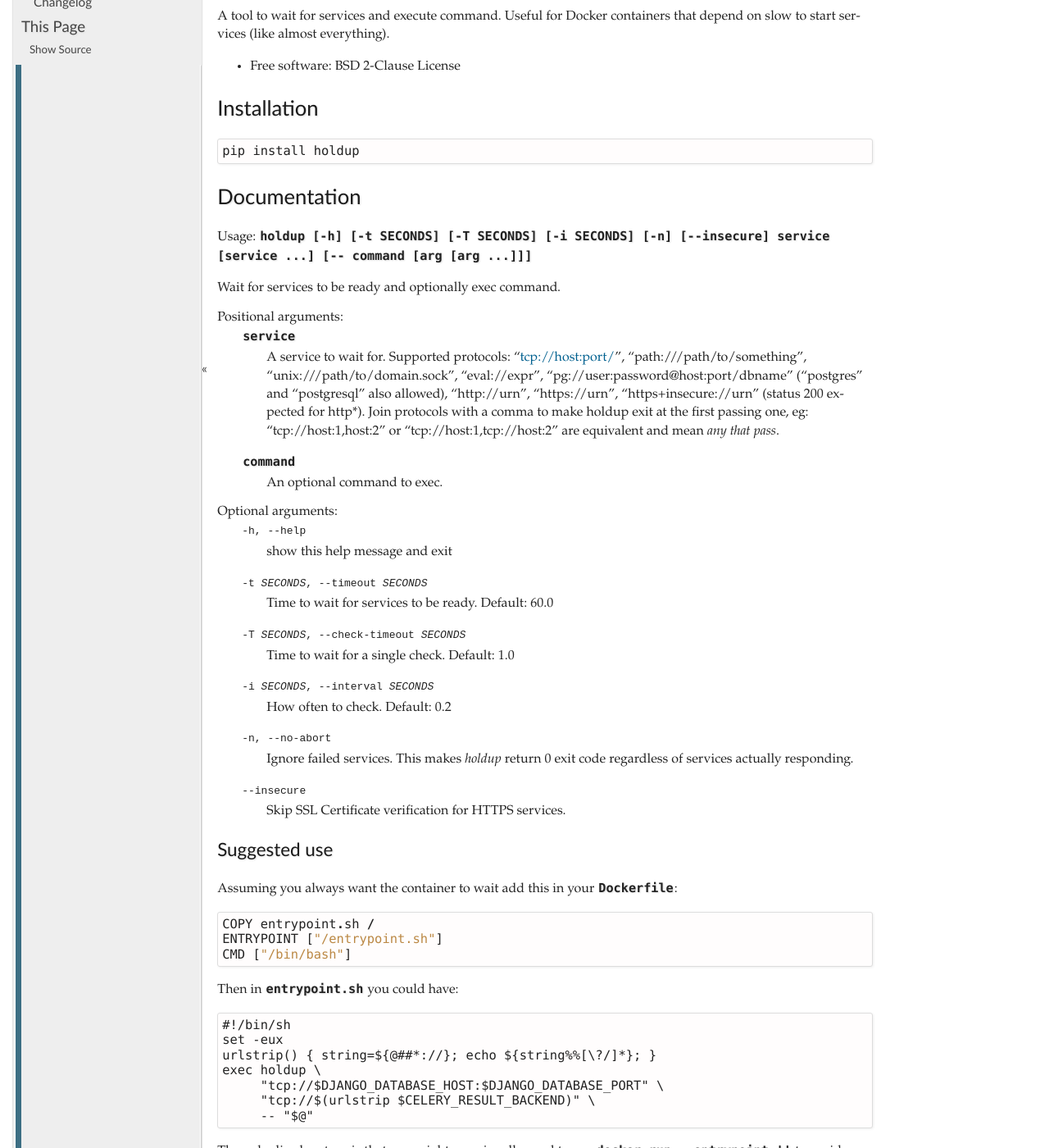
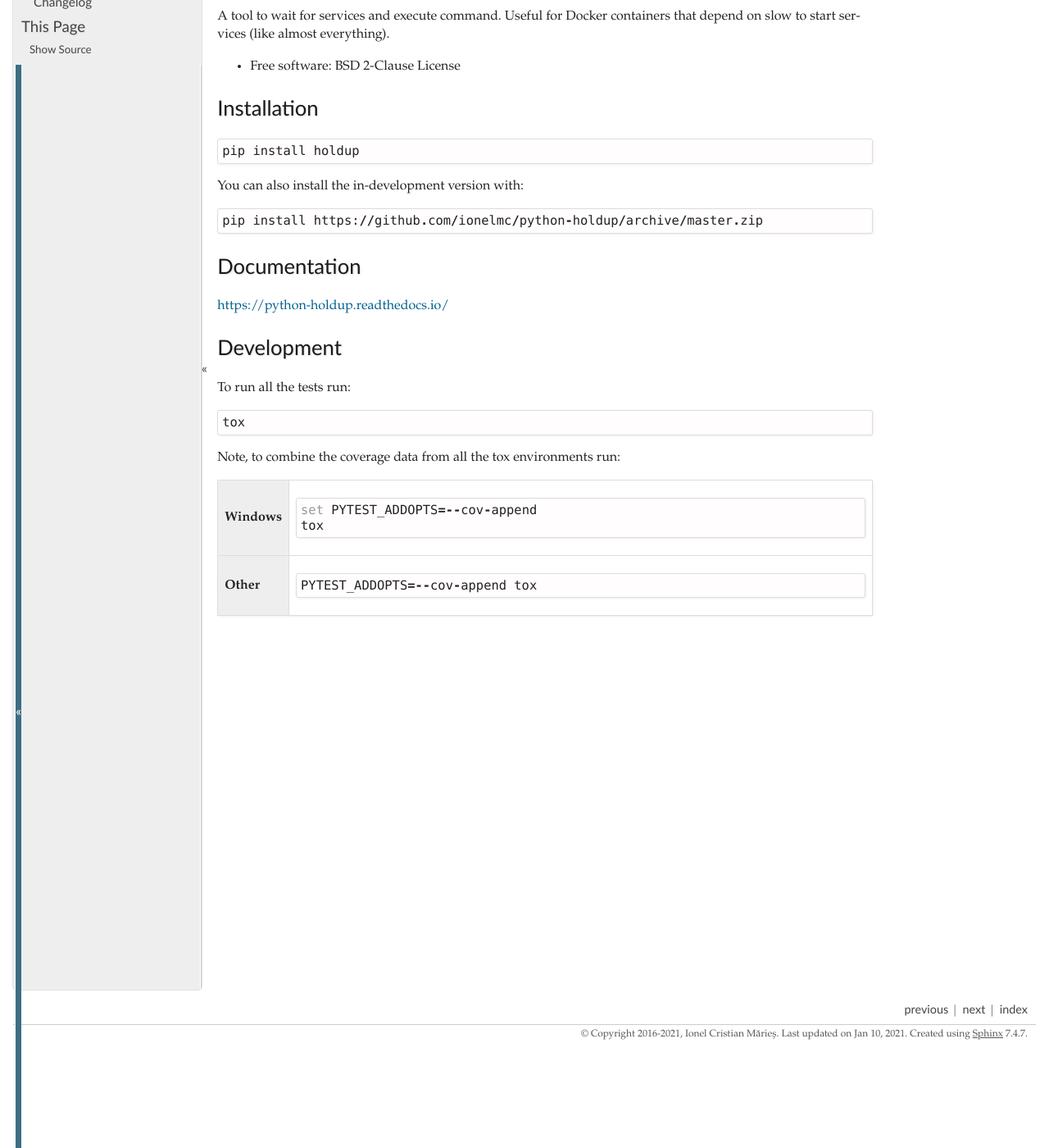
Before and after one commit to ionelmc/python-holdup, a Sphinx documentation site: the page built from docs/readme.rst, in a window 1280 px wide and 1400 px high, scrolled down 425 px. Shown: the whole window at 82% size. Built offline with Sphinx 7.4.7, drawn with Linux system fonts in a browser that asks for light colours; some of the changed text lies outside the part shown.

Commit message:
Skel update.

```diff
--- a/CONTRIBUTING.rst
+++ b/CONTRIBUTING.rst
@@ -74,7 +74,7 @@ For merging, you should:
 4. Add yourself to ``AUTHORS.rst``.
 
 .. [1] If you don't have all the necessary python versions available locally you can rely on Travis - it will
-       `run the tests <https://travis-ci.com/ionelmc/python-holdup/pull_requests>`_ for each change you add in the pull request.
+       `run the tests <https://travis-ci.com/github.com/ionelmc/python-holdup/pull_requests>`_ for each change you add in the pull request.
 
        It will be slower though ...
 
--- a/README.rst
+++ b/README.rst
@@ -21,7 +21,7 @@ Overview
 
 .. |travis| image:: https://api.travis-ci.com/ionelmc/python-holdup.svg?branch=master
     :alt: Travis-CI Build Status
-    :target: https://travis-ci.com/ionelmc/python-holdup
+    :target: https://travis-ci.com/github/ionelmc/python-holdup
 
 .. |requires| image:: https://requires.io/github/ionelmc/python-holdup/requirements.svg?branch=master
     :alt: Requirements Status
@@ -67,74 +67,17 @@ Installation
 
     pip install holdup
 
+You can also install the in-development version with::
+
+    pip install https://github.com/ionelmc/python-holdup/archive/master.zip
+
+
 Documentation
 =============
 
-Usage: ``holdup [-h] [-t SECONDS] [-T SECONDS] [-i SECONDS] [-n] [--insecure] service [service ...] [-- command [arg [arg ...]]]``
 
-Wait for services to be ready and optionally exec command.
+https://python-holdup.readthedocs.io/
 
-Positional arguments:
-  ``service``
-    A service to wait for. Supported protocols:
-    "tcp://host:port/", "path:///path/to/something",
-    "unix:///path/to/domain.sock", "eval://expr",
-    "pg://user:password@host:port/dbname" ("postgres" and
-    "postgresql" also allowed), "http://urn",
-    "https://urn", "https+insecure://urn" (status 200
-    expected for http*). Join protocols with a comma to
-    make holdup exit at the first passing one, eg:
-    "tcp://host:1,host:2" or "tcp://host:1,tcp://host:2"
-    are equivalent and mean `any that pass`.
-
-  ``command``
-    An optional command to exec.
-
-Optional arguments:
-  -h, --help            show this help message and exit
-  -t SECONDS, --timeout SECONDS
-                        Time to wait for services to be ready. Default: 60.0
-  -T SECONDS, --check-timeout SECONDS
-                        Time to wait for a single check. Default: 1.0
-  -i SECONDS, --interval SECONDS
-                        How often to check. Default: 0.2
-  -n, --no-abort        Ignore failed services. This makes `holdup` return 0
-                        exit code regardless of services actually responding.
-  --insecure            Skip SSL Certificate verification for HTTPS services.
-
-Suggested use
--------------
-
-Assuming you always want the container to wait add this in your ``Dockerfile``::
-
-    COPY entrypoint.sh /
-    ENTRYPOINT ["/entrypoint.sh"]
-    CMD ["/bin/bash"]
-
-Then in ``entrypoint.sh`` you could have::
-
-    #!/bin/sh
-    set -eux
-    urlstrip() { string=${@##*://}; echo ${string%%[\?/]*}; }
-    exec holdup \
-         "tcp://$DJANGO_DATABASE_HOST:$DJANGO_DATABASE_PORT" \
-         "tcp://$(urlstrip $CELERY_RESULT_BACKEND)" \
-         -- "$@"
-
-The only disadvantage is that you might occasionally need to use ``docker run --entrypoint=''`` to avoid running holdup. No biggie.
-
-Insecure HTTPS Service Checks
--------------------------------
-
-You may choose to skip SSL validation when waiting for an HTTPS service (for e.g., when using an IP Address). This can be done using either of the following methods::
-
-    # Specifying a https+insecure protocol
-    holdup https+insecure://10.1.2.3/
-
-    # Specifying the --insecure` option
-    holdup --insecure https://10.1.2.3/
-
-Skipping SSL Certificate verification requires a minimum of Python-2.7.9 or Python-3.4.3.
 
 Development
 ===========
--- a/docs/conf.py
+++ b/docs/conf.py
@@ -17,7 +17,7 @@ extensions = [
 source_suffix = '.rst'
 master_doc = 'index'
 project = 'Holdup'
-year = '2016-2019'
+year = '2016-2021'
 author = 'Ionel Cristian Mărieș'
 copyright = '{0}, {1}'.format(year, author)
 version = release = '1.8.1'
```
Also changed, not shown: .bumpversion.cfg, 2 other files.
